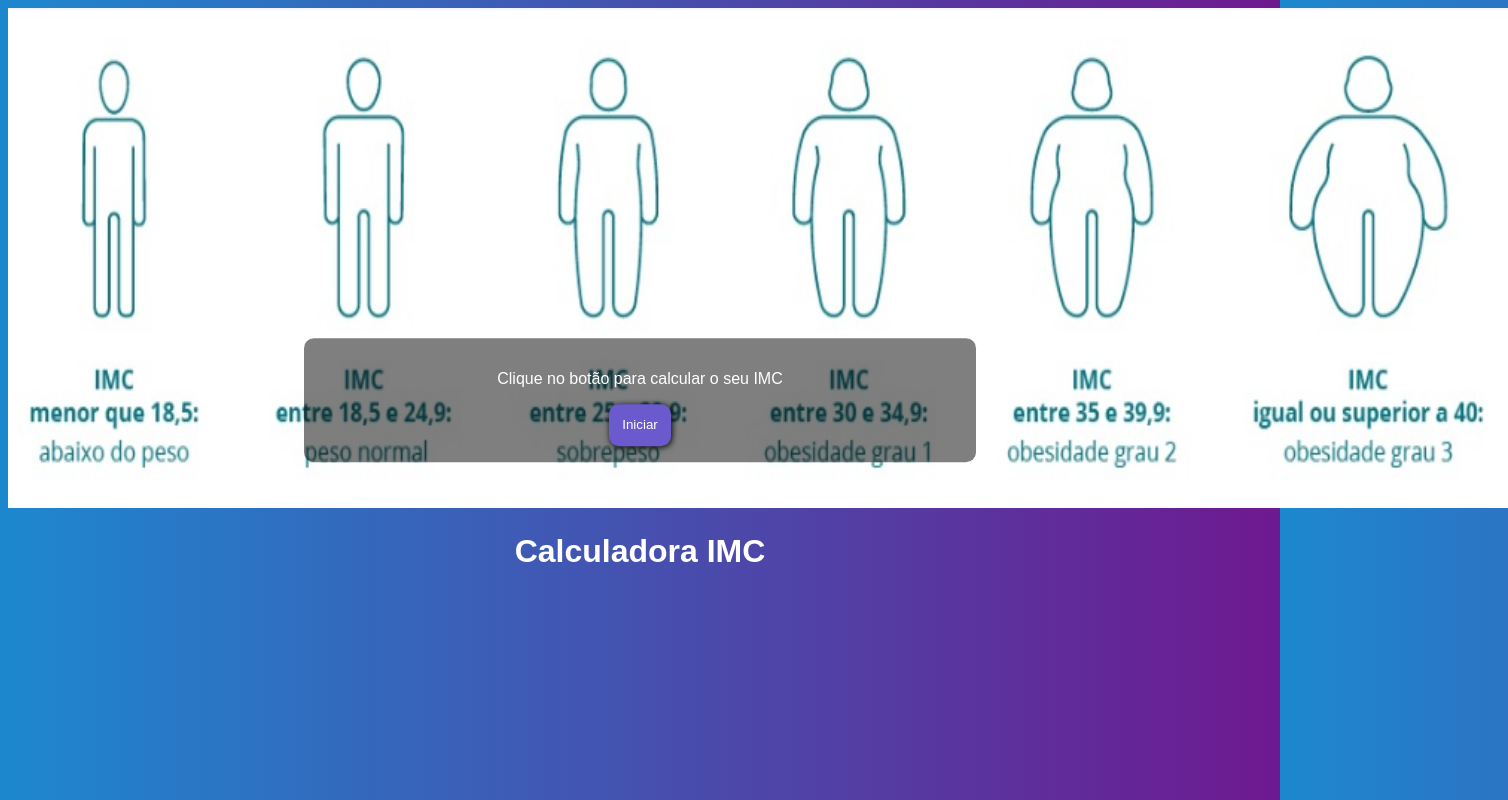
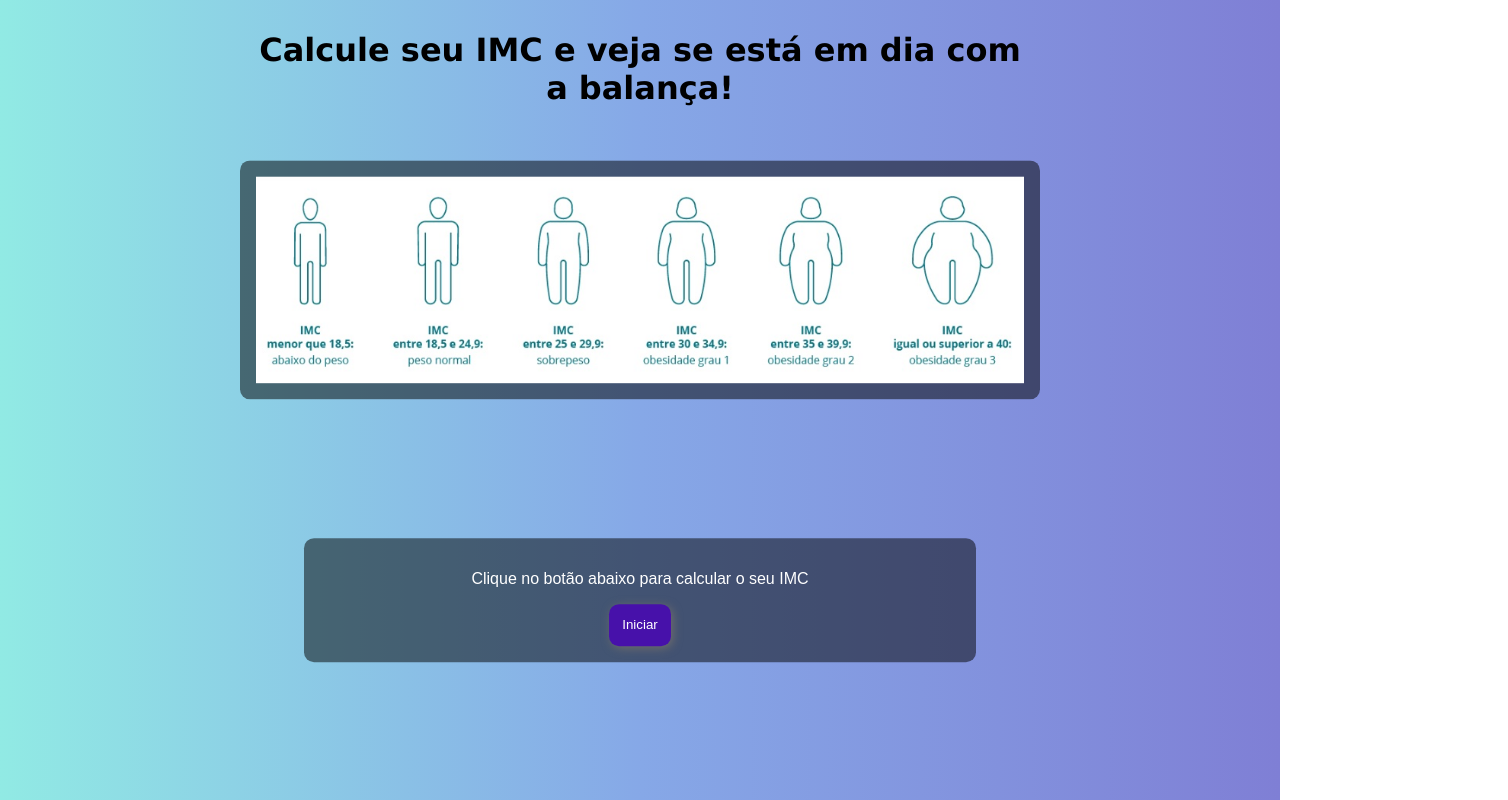
Before and after one commit to joserenatofelix/Calculadora-IMC, a plain HTML site: page index.html in a window 1280 px wide. Shown: the whole page, 1508 px wide, since content can reach past the window. Drawn offline with Linux system fonts and the light colour scheme.

Commit message:
update_5

```diff
--- a/css/style.css
+++ b/css/style.css
@@ -1,12 +1,36 @@
 body {
     font-family: Arial, Helvetica, sans-serif;
-    background: linear-gradient(to right, rgb(29,136, 207), rgb(110, 25, 143));
+    background: #7F7FD5;  /* fallback for old browsers */
+    background: -webkit-linear-gradient(to right, #91EAE4, #86A8E7, #7F7FD5);  /* Chrome 10-25, Safari 5.1-6 */
+    background: linear-gradient(to right, #91EAE4, #86A8E7, #7F7FD5); /* W3C, IE 10+/ Edge, Firefox 16+, Chrome 26+, Opera 12+, Safari 7+ */
     text-align: center;
-    color: white;
+    color:white;
+}
+h1 {
+    font-family: Verdana, Geneva, Tahoma, sans-serif;
+    position: absolute;
+    top: 6%;
+    left: 50%;
+    transform: translate(-50%, -50%);
+    width: 60%;
+    padding: 1em;
+    border-radius: 10px;
+    color: black;
+}
+img{
+    position: absolute;
+    top: 35%;
+    left: 50%;
+    transform: translate(-50%, -50%);
+    width: 60%;
+    background-color: rgba(0, 0, 0, 0.5);
+    padding: 1em;
+    border-radius: 10px;
+
 }
 .container{
     position: absolute;
-    top: 50%;
+    top: 75%;
     left: 50%;
     transform: translate(-50%, -50%);
     width: 50%;
@@ -15,13 +39,13 @@ body {
     border-radius: 10px;
 }
 button{
-    background-color: slateblue;
+    background-color: rgb(71, 17, 170);
     color: white;
     border: none;
     padding: 1em;
     border-radius: 10px;
-    box-shadow: 1px 1px 6px black;
-    cursor: pointer;
+    box-shadow: 2px 2px 10px rgb(110, 108, 108);
+    cursor: auto;
 }
 button:hover{
     background-color: steelblue;
@@ -37,5 +61,5 @@ input{
     outline: none;
 }
 #resultado{
-    font-size: 25px;
+    font-size: 3em;
 }
--- a/index.html
+++ b/index.html
@@ -6,13 +6,13 @@
     <meta name="viewport" content="width=device-width, initial-scale=1.0">
     <title>Document</title>
     <link rel="stylesheet" href="css/style.css">
-    <img src="img/Tabela IMC.jpg" alt="Tabela IMC" width=1500 height=500>
+    <img src="img/Tabela IMC.jpg" alt="Tabela IMC">
 </head>
 <body>
-    <h1>Calculadora IMC</h1>
+    <h1>Calcule seu IMC e veja se está em dia com a balança!</h1>
     <div class="container">
         <div class="first-step">
-            <p>Clique no botão para calcular o seu IMC</p>
+            <p>Clique no botão abaixo para calcular o seu IMC</p>
             <button onclick="go(1,2)">Iniciar</button>
         </div>
         <div class="second-step">
@@ -34,5 +34,7 @@
         </div>
     </div>
 </body>
+
+
 <script src="js/funções.js"></script>
 </html>
--- a/js/funções.js
+++ b/js/funções.js
@@ -63,33 +63,39 @@ function validate()
         const result = document.getElementById('resultado');
         if(imc < 18.5)
         {
-            console.log('Abaixo do Peso | Obesidade: 0');
+            console.log('Abaixo do Peso');
             result.style.color = 'orange';
-            result.innerHTML = 'Abaixo do Peso | Obesidade: 0';
+            result.innerHTML = 'Abaixo do Peso';
         }
-        else if(imc >= 18.5 && imc < 25)
+        else if(imc >= 18.5 && imc < 24.9)
         {
-            console.log('Normal | Obesidade: 0');
+            console.log('Normal');
             result.style.color = 'green';
-            result.innerHTML = 'Normal - Parabéns Peso Ideal | Obesidade: 0';
+            result.innerHTML = 'Normal - Parabéns Peso Ideal';
         }
-        else if(imc >= 25 && imc < 30)
+        else if(imc >= 25 && imc < 29.9)
         {
-            console.log('Sobrepeso | Obesidade: I');
+            console.log('Sobrepeso');
             result.style.color = 'orange';
-            result.innerHTML = 'Sobrepeso | Obesidade: I';
+            result.innerHTML = 'Sobrepeso';
         }
-        else if(imc >= 30 && imc < 40)
+        else if(imc >= 30 && imc < 34.9)
         {
-            console.log('Obesidade | Obesidade: II');
+            console.log('Obesidade: Grau 1');
             result.style.color = 'red';
-            result.innerHTML = 'Obesidade | Obesidade: II';
+            result.innerHTML = 'Obesidade 1';
+        }
+        else if(imc >= 35 && imc < 39.9)
+        {
+            console.log('Obesidade: Grau 2');
+            result.style.color = 'black';
+            result.innerHTML = 'Obesidade: Grau 2';
         }
         else
         {
-            console.log('Obesidade grave| Obesidade: III');
-            result.style.color = 'black';
-            result.innerHTML = 'Obesidade grave| Obesidade: III';
+            console.log('Obesidade: Grau 3');
+            result.style.color = 'purple';
+            result.innerHTML = 'Obesidade: Grau 3';
         }
         go(2,3);
     }
```
